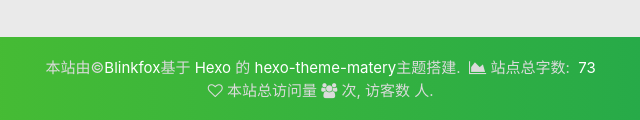
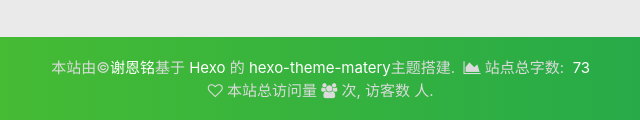
Before and after one commit to frogoscar/frogoscar.github.io, a plain HTML site: page 2019/04/13/hello-world/index.html in a window 1280 px wide. Shown: the part 2523-2643 px from the top of the page, 138-778 px from the left. Drawn offline with Linux system fonts and the light colour scheme; some packages are replaced by stand-ins of ours; no server answers; a script that the page names is missing.

Commit message:
Site updated: 2019-04-14 12:24:39

```diff
--- a/2019/04/13/hello-world/index.html
+++ b/2019/04/13/hello-world/index.html
@@ -824,7 +824,7 @@
 <footer class="page-footer bg-color">
     <div class="container row center-align">
         <div class="col s12 m8 l8 copy-right">
-            本站由&copy;<a href="https://blinkfox.github.io/" target="_blank">Blinkfox</a>基于
+            本站由&copy;<a href="https://enmingxie.com/" target="_blank">谢恩铭</a>基于
             <a href="https://hexo.io/" target="_blank">Hexo</a> 的
             <a href="https://github.com/blinkfox/hexo-theme-matery" target="_blank">hexo-theme-matery</a>主题搭建.
 
```
Also changed, not shown: archives/2019/04/index.html (+1 -1 lines), archives/2019/index.html (+1 -1 lines), archives/index.html (+1 -1 lines), index.html (+1 -1 lines).
